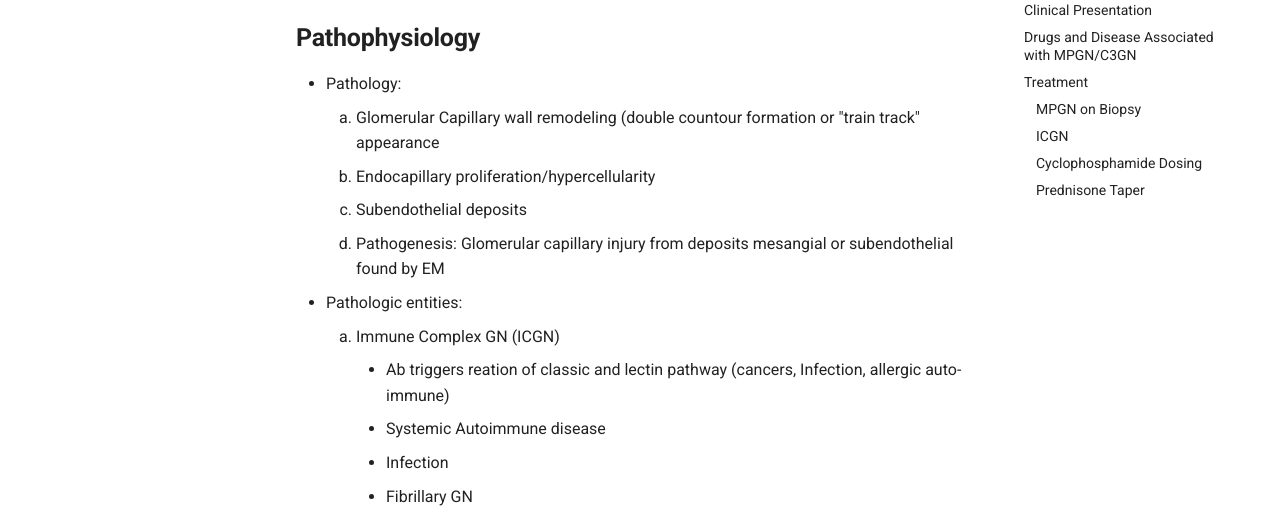
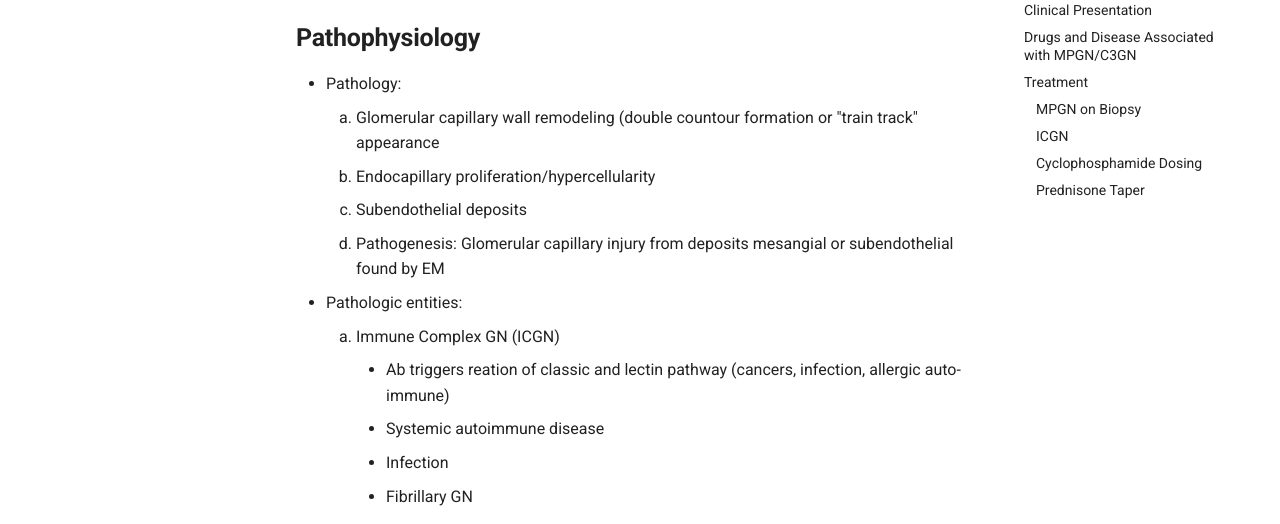
Before and after one commit to TTUNEPH2025/GN, an MkDocs documentation site: the page built from docs/MPGN-C3GN.md, in a window 1280 px wide and 900 px high, scrolled down 561 px. Shown: the part 152-676 px from the top of the window. Built offline with MkDocs 1.6.1 and Material for MkDocs 9.7.7, drawn with Linux system fonts in a browser that asks for light colours.

```diff
--- a/docs/MPGN-C3GN.md
+++ b/docs/MPGN-C3GN.md
@@ -9,14 +9,14 @@
     2. Immune complex mediated MPGN
 ## **Pathophysiology**
   * Pathology:
-    1. Glomerular Capillary wall remodeling (double countour formation or "train track" appearance
+    1. Glomerular capillary wall remodeling (double countour formation or "train track" appearance
     2. Endocapillary proliferation/hypercellularity
     3. Subendothelial deposits
     4. Pathogenesis: Glomerular capillary injury from deposits mesangial or subendothelial found by EM
   * Pathologic entities:
     1. Immune Complex GN (ICGN)
-        - Ab triggers reation of classic and lectin pathway (cancers, Infection, allergic auto-immune)
-        - Systemic Autoimmune disease
+        - Ab triggers reation of classic and lectin pathway (cancers, infection, allergic auto-immune)
+        - Systemic autoimmune disease
         - Infection
         - Fibrillary GN
   * Paraprotein-mediated GN
@@ -243,8 +243,8 @@ flowchart TD
 |>52|Investigator's local practice|Investigator's local practice|Investigator's local practice|
 
 
-#C3GN
-## Overview
+# **C3GN**
+## **Overview**
   * Cases of MPGN with sole or dominant C3/C4 staining are classified as primary GN
   * C3 glomerulopathy (C3GN) is a rare entity that commonly presents in an MPGN pattern of injury and can be delinated into two categories: C3 glmerulonephritis (C3GN) and Dense Deposite Disease (DDD)
     1. C3GN
@@ -258,7 +258,7 @@ flowchart TD
     3. Typically leads to ESKD
     4. Has high reoccurance in transplant patients and is a cause of early graft failure
   * C4 glomerulopathy is more rare than C3, and has two catorgies similar to C3: C4GN and DDD
-## Pathophysiology
+## **Pathophysiology**
   * C3G (C3 Glomerulopathy)
     1. <ins>*Dysregulation of the alternative pathway*</ins> (genetic or auto-antibioty or monocolonal)
     2. C3 dominant/only staining of glomerular deposits
```
